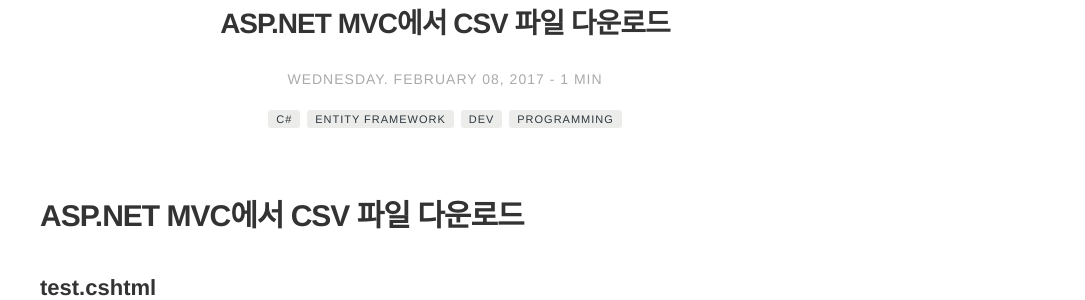
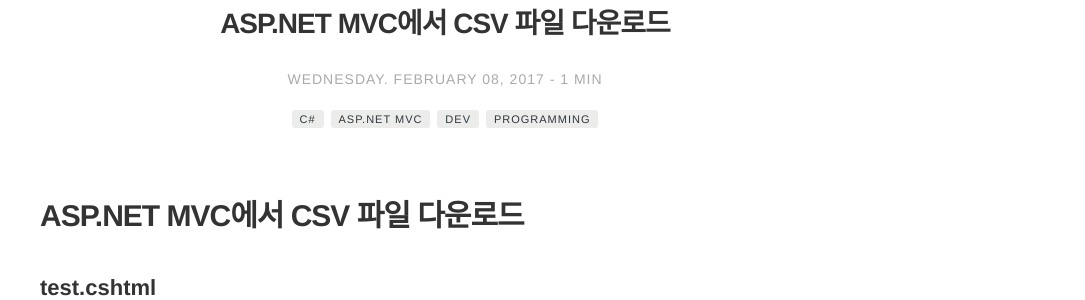
Before and after one commit to Pie001/pie001.github.io, a Jekyll site: the page built from _posts/2017-02-08-0034.md, in a window 1280 px wide. Shown: the part 243-543 px from the top of the page, without its empty margins (195-1280 px from the left). Built offline with Jekyll 4.4.1, drawn with Linux system fonts in a browser that asks for light colours; comment, search, counter and statistics services are not loaded.

Commit message:
Update 2017-02-08-0034.md

```diff
--- a/_posts/2017-02-08-0034.md
+++ b/_posts/2017-02-08-0034.md
@@ -9,7 +9,7 @@
 ko: true
 tag:
 - C#
-- Entity Framework
+- ASP.NET MVC
 - dev
 - programming
 category: blog
```
